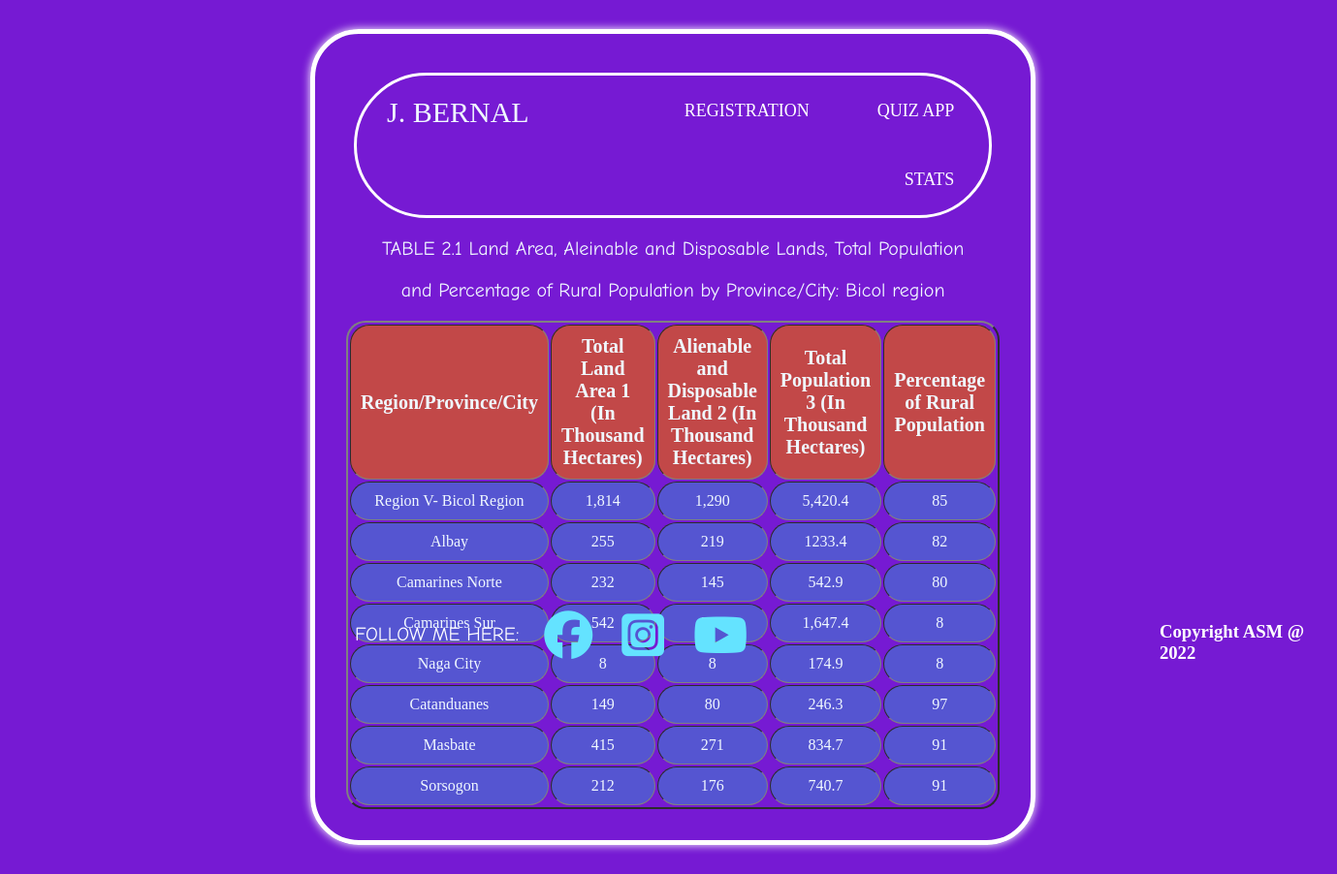
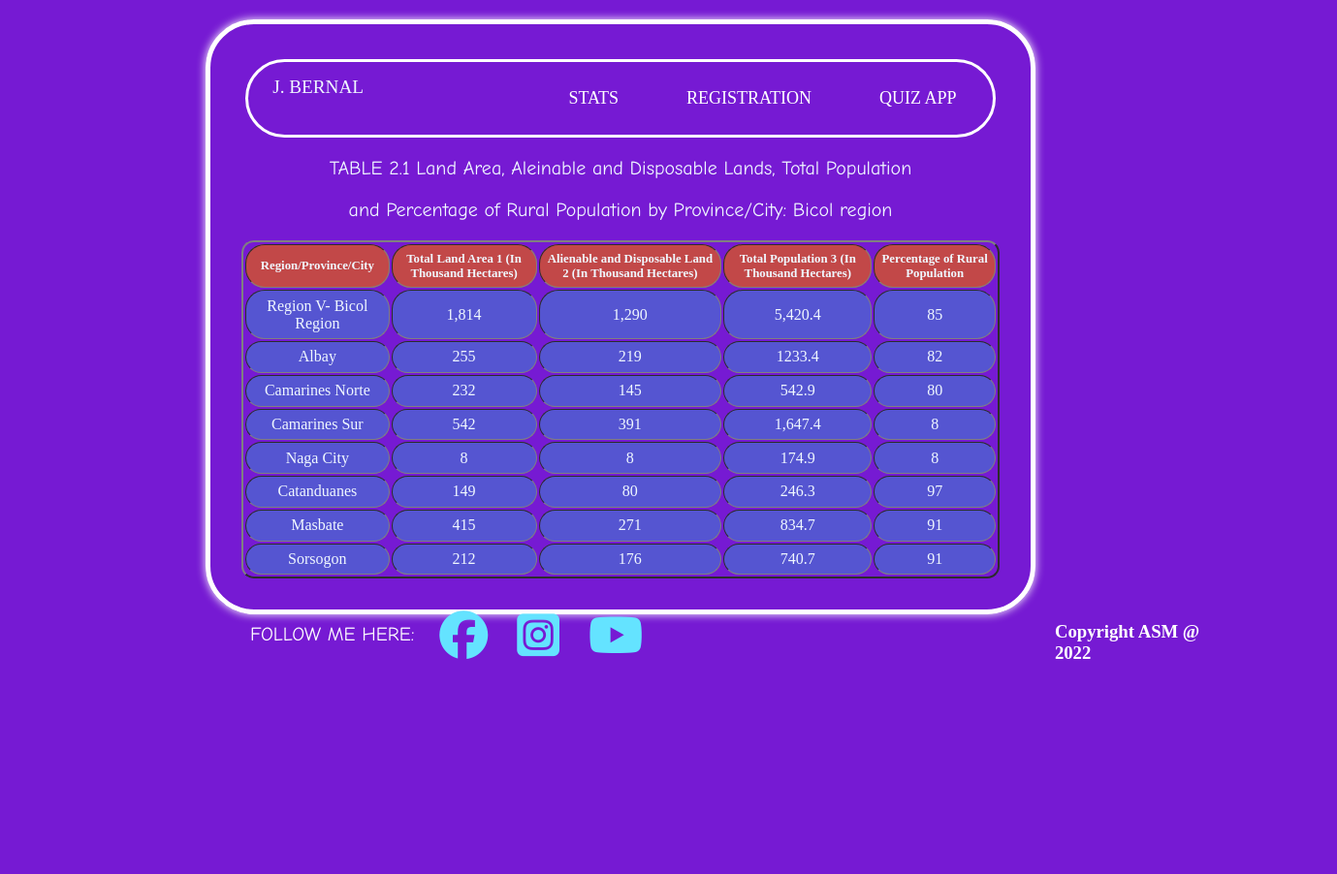
Before and after one commit to Jyfel/WEB_ACT, a plain HTML site: page stats.html in a window 1280 px wide. Shown: the whole page at 97% size, 1379 px wide, since content can reach past the window. After the commit the page ends 800 px from the top, so only its background shows below. Drawn offline with Linux system fonts and the light colour scheme.

Commit message:
px to vw

```diff
--- a/css/sts.css
+++ b/css/sts.css
@@ -1,5 +1,5 @@
 body {
-    margin: 30px 300px;
+    margin: 1.5vw 15vw;
     width: fit-content;
     color: aliceblue;
     background: rgb(118, 26, 211);
@@ -7,19 +7,19 @@ body {
 }
 
 table{
-    border-radius: 20px;
+    border-radius: 1vw;
     margin: 2px;
 }
 th {
     text-align: center;
-    font-size: 20px;
-    padding: 10px;
+    font-size: 1vw;
+    padding: 0.5vw;
     border-radius: 20px;
 }
 
 td {
     text-align: center;
-    padding: 10px;
+    padding: 0.5vw;
     background-color: rgb(85, 85, 209);
     border-radius: 20px;
 
@@ -29,16 +29,16 @@ td {
     border-radius: 20px;
 }
 label a{
-    margin: 20px;
+    margin: 1vw;
     float: left;
-    font-size: 30px;
+    font-size: 1.5vw;
     color: aliceblue;
     text-decoration: none;
 }
 nav {
     list-style-type: none;
-    margin: 10px;
-    padding: 1px;
+    margin: 0.5vw;
+    padding: 2px;
     overflow: hidden;
     background-color: rgba(0, 0, 255, 0);
     border-radius: 100px;
```
